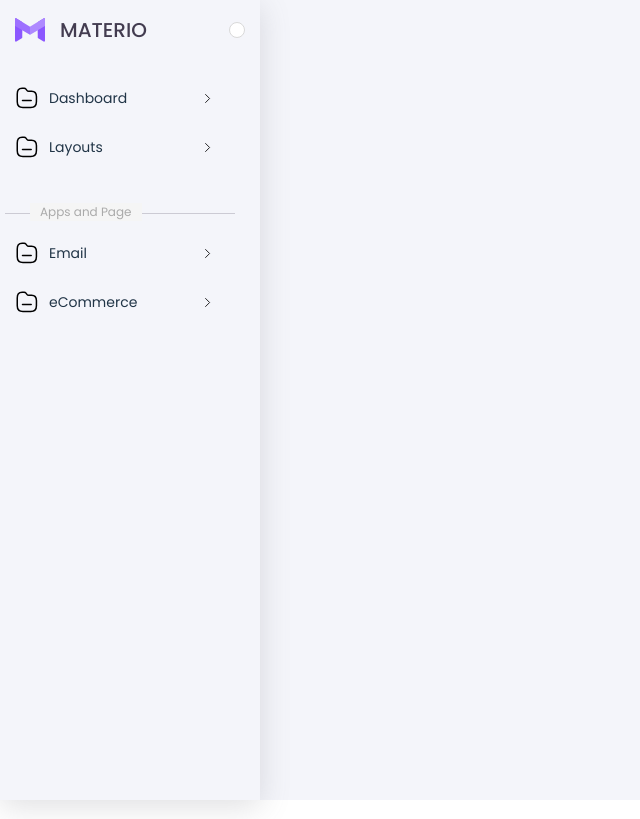
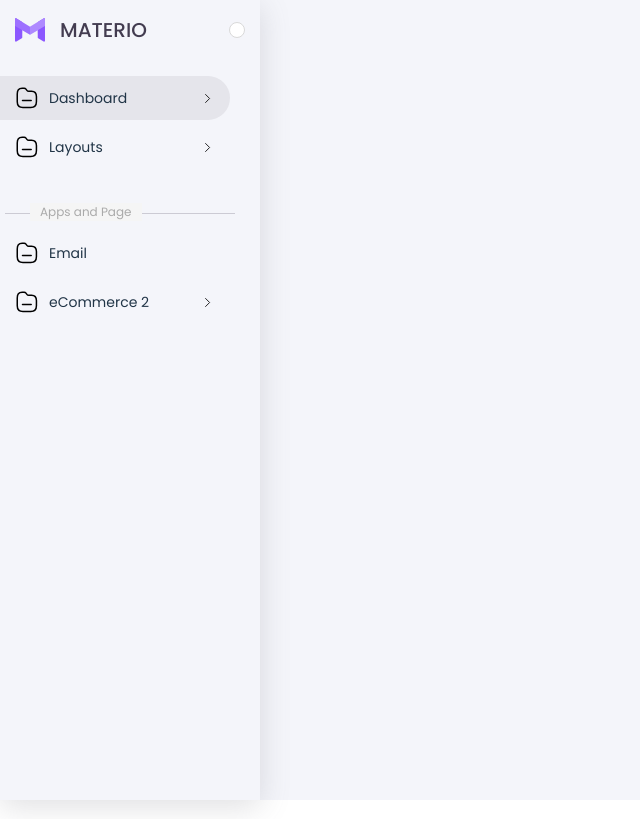
Before and after one commit to shajudamodaran/shaju-playground, a React (Vite) app: page /materio-nav in a window 1280 px wide. Shown: the whole page, without its empty margins (0-640 px from the left). Built offline with nearby package versions, Linux system fonts and the light colour scheme.

Commit message:
chore: Update MaterioNavBarUtils and NavBar styles

```diff
--- a/src/Utils/MaterioNavBarUtils.tsx
+++ b/src/Utils/MaterioNavBarUtils.tsx
@@ -52,17 +52,17 @@ export const MateroNavBarOptions = [
         path: "",
       },
       {
-        name: "eCommerce",
+        name: "eCommerce 2",
         icon: "",
         path: "",
         subOptions: [
           {
-            name: "Collapsed Menu",
+            name: "Collapsed Menu 2",
             icon: "",
             path: "",
           },
           {
-            name: "Content Navbar",
+            name: "Content Navbar 2",
             icon: "",
             path: "",
           },
--- a/src/components/MaterioNavComponents/MainNavOption/Index.tsx
+++ b/src/components/MaterioNavComponents/MainNavOption/Index.tsx
@@ -1,8 +1,11 @@
 import { useState } from "react";
 import { SvgIcons } from "../../../assets/svg-icons";
 import styles from "../NavBar/Index.module.scss";
+
 const MainNavOption = ({
   option,
+  activeItem,
+  handleMenuItemClick,
 }: {
   option: {
     name: string;
@@ -10,6 +13,8 @@ const MainNavOption = ({
       name: string;
     }[];
   };
+  activeItem: string;
+  handleMenuItemClick: (name: string) => void;
 }) => {
   const [isExpanded, setIsExpanded] = useState(false);
 
@@ -25,15 +30,42 @@ const MainNavOption = ({
     return isExpanded ? styles.subOptionsOpen : styles.subOptionsClosed;
   };
 
+  const getMenuItemClassBasedOnActive = (
+    name: string,
+    subMenuLength?: number
+  ) => {
+    if (subMenuLength) {
+      const isSubOptionActive = option?.subOptions?.some(
+        (subOption) => subOption.name === activeItem
+      );
+
+      return name === activeItem || isSubOptionActive
+        ? styles.activeMainItem
+        : "";
+    } else {
+      return name === activeItem ? styles.activeSubItem : "";
+    }
+  };
+
   return (
     <>
-      <div className={styles.optionBody} onClick={navClick}>
+      <div
+        className={`${styles.optionBody} ${getMenuItemClassBasedOnActive(
+          option?.name,
+          option?.subOptions?.length
+        )}`}
+        onClick={navClick}
+      >
         <div className={styles.icon}>
           <SvgIcons.FolderIcon />
         </div>
-        <div className={`${styles.optionName} ${styles.optionalItem}`}>
+        <div
+          onClick={() => handleMenuItemClick(option?.name)}
+          className={`${styles.optionName} ${styles.optionalItem} `}
+        >
           {option.name}
         </div>
+        {option?.subOptions?.length ? (
           <div
             className={`${styles.optionalItem} ${styles.expandIndicator} ${
               isExpanded ? styles.expandedIcon : ""
@@ -42,15 +74,26 @@ const MainNavOption = ({
           >
             <SvgIcons.ArrowRightIcon />
           </div>
+        ) : (
+          ""
+        )}
       </div>
+      {option?.subOptions?.length ? (
         <div
-        className={` ${getSubMenuContainerClass()} ${styles.optionalItem} ${
-          styles.subMenuList
-        }`}
+          className={` ${getSubMenuContainerClass()}
+          ${styles.optionalItem} ${styles.subMenuList}`}
         >
           {option?.subOptions?.map((subOption, index) => {
             return (
-            <div key={index} className={styles.subOption}>
+              <div
+                key={index}
+                onClick={() => {
+                  handleMenuItemClick(subOption?.name);
+                }}
+                className={`${styles.subOption} ${getMenuItemClassBasedOnActive(
+                  subOption?.name
+                )}`}
+              >
                 <div className={styles.icon}>
                   <SvgIcons.CalendarIcon />
                 </div>
@@ -59,6 +102,9 @@ const MainNavOption = ({
             );
           })}
         </div>
+      ) : (
+        ""
+      )}
     </>
   );
 };
--- a/src/components/MaterioNavComponents/NavBar/Index.module.scss
+++ b/src/components/MaterioNavComponents/NavBar/Index.module.scss
@@ -1,3 +1,5 @@
+@import "./base.scss";
+
 .container {
   width: 65px;
   height: 100%;
@@ -21,6 +23,7 @@
     }
 
     .body {
+      padding-right: 30px;
       .optionalItem {
         height: fit-content;
         display: flex;
@@ -73,7 +76,6 @@
     gap: 15px;
     width: 100%;
     margin-top: 1rem;
-    padding-right: 30px;
     box-sizing: border-box;
     font-size: 14px;
 
@@ -113,7 +115,6 @@
           flex-direction: column;
           align-items: center;
           justify-content: flex-start;
-          gap: 5px;
           cursor: pointer;
           width: 100%;
 
@@ -153,6 +154,7 @@
             align-items: flex-start;
             justify-content: flex-start;
             gap: 5px;
+
             .subOption {
               display: flex;
               flex-direction: row;
@@ -179,6 +181,7 @@
   }
 
   .body {
+    padding-right: 30px;
     .optionalItem {
       height: fit-content;
       display: flex;
@@ -204,6 +207,7 @@
   position: relative;
   margin-left: 5px;
   width: 100%;
+  height: 18px;
   .line {
     border-bottom: 1px solid rgba(46, 38, 61, 0.2);
     width: 100%;
@@ -252,10 +256,9 @@
   justify-content: flex-start;
   gap: 5px;
   width: 100%;
-  transition-duration: 0.5s;
+  margin-top: 3px;
   box-sizing: border-box;
   padding: 4px 0px;
-  gap: 3px;
   box-sizing: border-box;
 
   .subOption {
@@ -268,20 +271,51 @@
     border-bottom-right-radius: 100px;
     gap: 10px;
     box-sizing: border-box;
-    padding: 5px 12px;
+    padding: 5px 17px;
+    height: 44px;
 
     .name {
       user-select: none;
+    }
+
+    .icon {
+      svg {
+        width: 18px;
+        height: auto;
+      }
     }
   }
 }
 
 .subOptionsOpen {
+  max-height: 500px;
+  transition: max-height 0.6s ease-in;
 }
 
 .subOptionsClosed {
-  height: 0px;
+  height: 0px !important;
   overflow: hidden;
   opacity: 0;
-  display: none !important;
+  padding: 0px !important;
+  line-height: 0px;
+  // display: none !important;
+  max-height: 0;
+  margin: 0px;
+  transition: max-height 0.65s ease-out;
 }
+
+.activeSubItem {
+  background-color: $primary-color !important;
+  width: 100%;
+  color: $secondary-color !important;
+  svg {
+    path {
+      stroke: #fff;
+    }
+  }
+}
+
+.activeMainItem {
+  background-color: #e5e5eb;
+  width: 100%;
+}
--- a/src/components/MaterioNavComponents/NavBar/Index.tsx
+++ b/src/components/MaterioNavComponents/NavBar/Index.tsx
@@ -1,3 +1,4 @@
+import { useState } from "react";
 import { SvgIcons } from "../../../assets/svg-icons";
 import { MateroNavBarOptions } from "../../../Utils/MaterioNavBarUtils";
 import MainNavOption from "../MainNavOption/Index";
@@ -13,12 +14,18 @@ const MaterioNavBar = ({
   isPositionAbsolute,
   handleNavPositionChange,
 }: MaterioNavBarProps) => {
+  const [activeNavItem, setActiveNavItem] = useState("Dashboard");
+
   const getContainerClass = () => {
     return isPositionAbsolute ? styles.containerOpen : styles.containerCloses;
   };
 
   const handleClick = () => {
     handleNavPositionChange(!isPositionAbsolute);
+  };
+
+  const handleMenuItemClick = (name: string) => {
+    setActiveNavItem(name);
   };
 
   return (
@@ -42,23 +49,11 @@ const MaterioNavBar = ({
                 {group.options.map((option, index) => {
                   return (
                     <div key={index} className={styles.option}>
-                      <MainNavOption option={option} />
-                      {/* <div
-                        className={`${styles.subOptions} ${styles.optionalItem}`}
-                      >
-                        {option.subOptions?.map((subOption, index) => {
-                          return (
-                            <div key={index} className={styles.subOption}>
-                              <div className={styles.icon}>
-                                <SvgIcons.CalendarIcon />
-                              </div>
-                              <div className={styles.name}>
-                                {subOption.name}
-                              </div>
-                            </div>
-                          );
-                        })}
-                      </div> */}
+                      <MainNavOption
+                        handleMenuItemClick={handleMenuItemClick}
+                        activeItem={activeNavItem}
+                        option={option}
+                      />
                     </div>
                   );
                 })}
--- /dev/null
+++ b/src/components/MaterioNavComponents/NavBar/_base.scss
@@ -0,0 +1,2 @@
+$primary-color: #8c57ff;
+$secondary-color: #fff;
```
Lines whose indentation alone changed are shown as unchanged.
